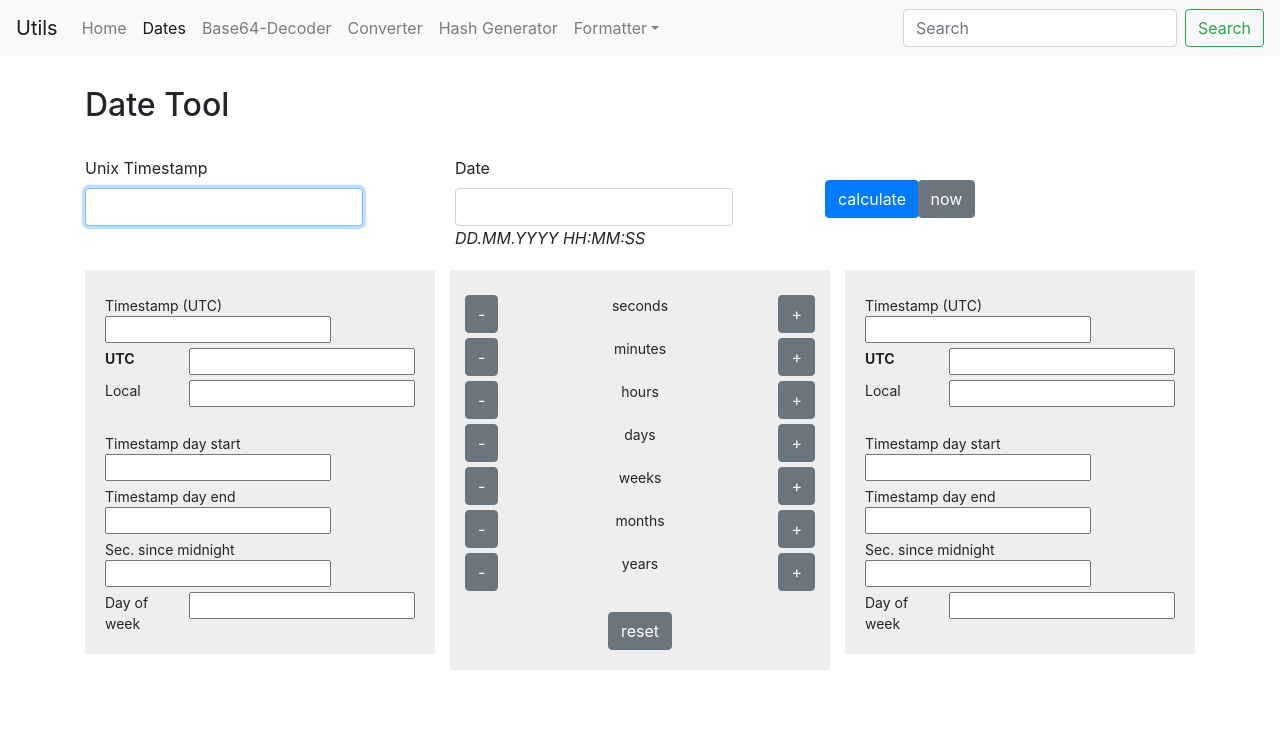
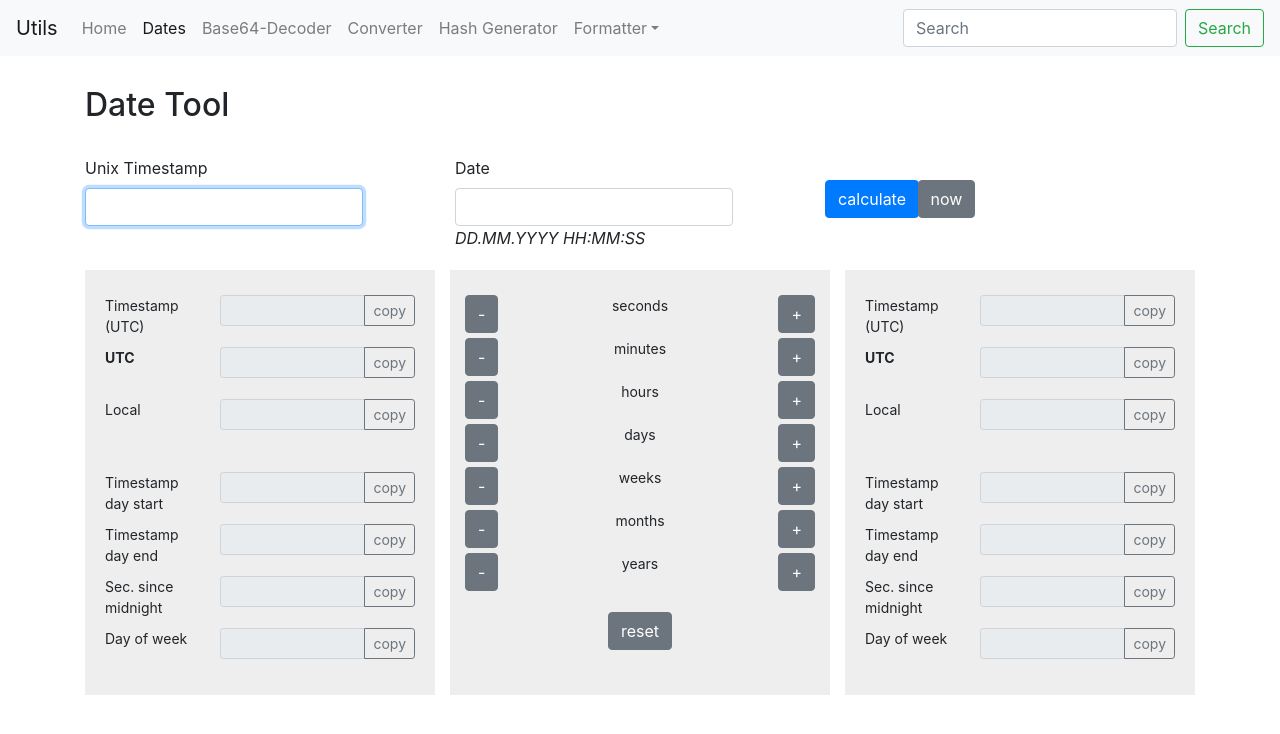
Before and after one commit to yorps/utils, a React (Create React App) app: page /datetool in a window 1280 px wide. Shown: the top 734 px of the page. Built offline with nearby package versions, Linux system fonts and the light colour scheme.

Commit message:
Add copy input field

```diff
--- /dev/null
+++ b/src/commons/CopyInput.js
@@ -0,0 +1,30 @@
+import React, { Component } from 'react';
+
+export default class CopyInput extends Component {
+    copyText = () => {
+        this.refs.input.select();
+
+        document.execCommand('copy');
+
+        return false;
+    }
+
+    render () {
+        const text = this.props.text;
+
+        console.debug(this.state);
+        return (
+
+            <div className="input-group input-group-sm mb-3" style={{width:'195px'}}>
+                <input ref="input" type="text" defaultValue={text} readOnly className="form-control form-control-sm"
+                aria-label="date"/>
+                <div className="input-group-append">
+                    <button className="btn btn-sm btn-outline-secondary" type="button" onClick={ this.copyText }>copy</button>
+                </div>
+             </div>
+
+
+
+        )
+    }
+}
--- a/src/datetool/DateOutput.js
+++ b/src/datetool/DateOutput.js
@@ -1,5 +1,6 @@
 import React from 'react'
 import {formatDate} from './DateHelper';
+import CopyInput from '../commons/CopyInput';
 
 
 export class DateOutput extends React.Component {
@@ -54,7 +55,7 @@ export class DateOutput extends React.Component {
                         Timestamp (UTC)
                     </div>
                     <div className="col">
-                        <input type="text" readOnly defaultValue={timeOut}/>
+                        <CopyInput text={timeOut}></CopyInput>
                     </div>
                 </div>
 
@@ -63,7 +64,7 @@ export class DateOutput extends React.Component {
                         <b>UTC</b><br/>
                     </div>
                     <div className="col">
-                        <input type="text" readOnly defaultValue={timeString}/>
+                        <CopyInput text={timeString}></CopyInput>
                     </div>
                 </div>
 
@@ -72,7 +73,7 @@ export class DateOutput extends React.Component {
                         Local<br/>
                     </div>
                     <div className="col">
-                        <input type="text" readOnly defaultValue={timeStringLocale}/>
+                        <CopyInput text={timeStringLocale}></CopyInput>
                     </div>
                 </div>
 
@@ -83,7 +84,7 @@ export class DateOutput extends React.Component {
                         Timestamp day start<br/>
                     </div>
                     <div className="col">
-                        <input type="text" readOnly defaultValue={dayStart}/>
+                        <CopyInput text={dayStart}></CopyInput>
                     </div>
                 </div>
 
@@ -92,7 +93,7 @@ export class DateOutput extends React.Component {
                         Timestamp day end<br/>
                     </div>
                     <div className="col">
-                        <input type="text" readOnly defaultValue={dayEnd}/>
+                        <CopyInput text={dayEnd}></CopyInput>
                     </div>
                 </div>
 
@@ -102,7 +103,7 @@ export class DateOutput extends React.Component {
                         Sec. since midnight<br/>
                     </div>
                     <div className="col">
-                        <input type="text" readOnly defaultValue={secondsSinceMidnight}/>
+                        <CopyInput text={secondsSinceMidnight}></CopyInput>
                     </div>
                 </div>
 
@@ -112,7 +113,7 @@ export class DateOutput extends React.Component {
                         Day of week<br/>
                     </div>
                     <div className="col">
-                        <input type="text" readOnly defaultValue={weekday}/>
+                        <CopyInput text={weekday}></CopyInput>
                     </div>
                 </div>
             </div>
```
